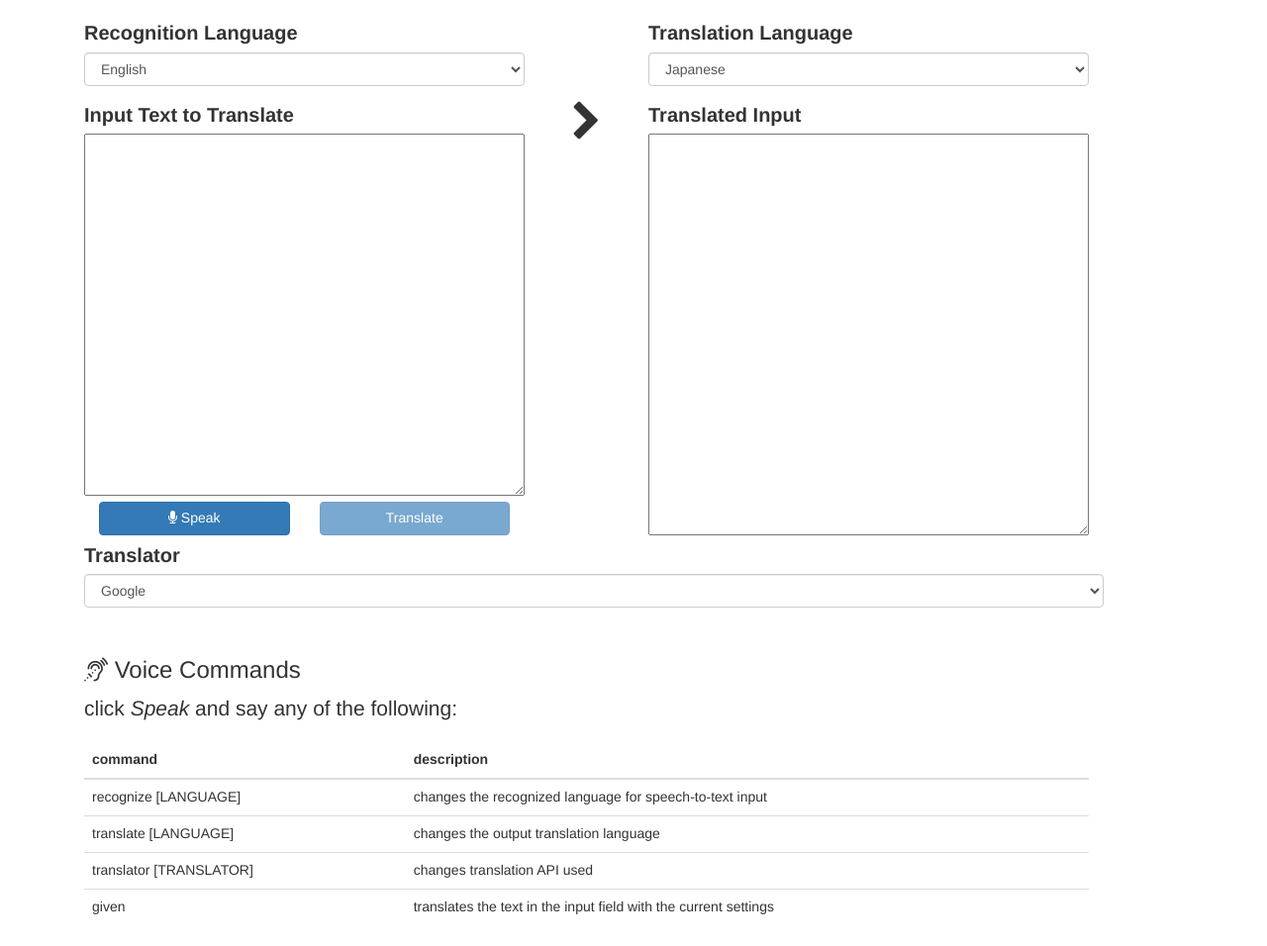
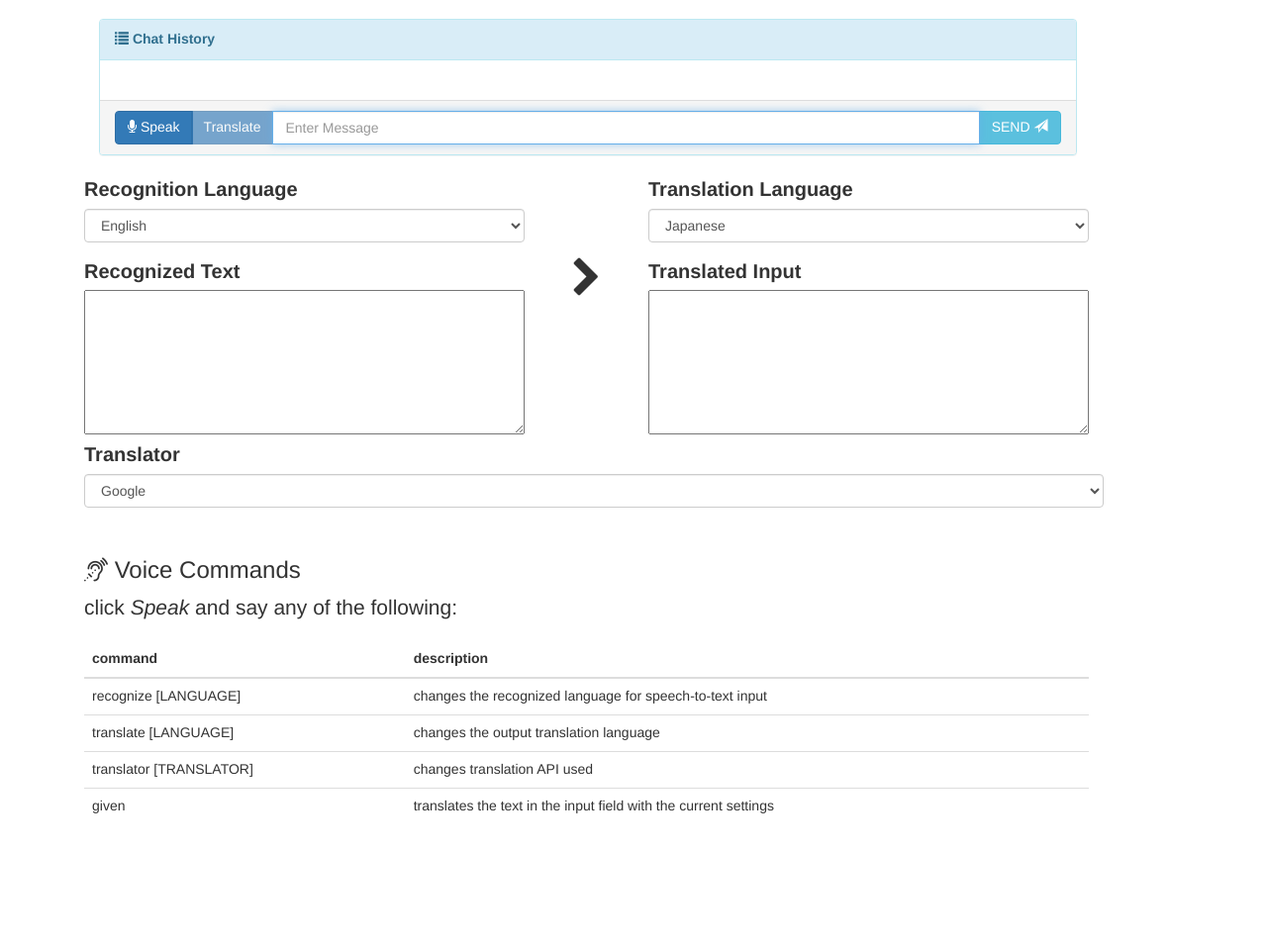
Before and after one commit to danigunawan/convert-to-characters, a Flask app: page / in a window 1280 px wide. Shown: the part 51-1007 px from the top of the page at 99% size. After the commit the page ends 873 px from the top, so only its background shows below. Run offline with Flask 2, Linux system fonts and the light colour scheme; some libraries are stand-ins or nearby versions.

Commit message:
chat initial

```diff
--- a/translation.egg-info/SOURCES.txt
+++ b/translation.egg-info/SOURCES.txt
@@ -24,4 +24,6 @@ translation/static/js/lib/jquery-3.2.1.js
 translation/static/js/lib/responsive_voice.js
 translation/templates/index.html
 translation/templates/layout.html
+translation/templates/login.html
+translation/templates/macros.jinja
 translation/templates/translations.html
--- a/translation/static/js/web_speech_script.js
+++ b/translation/static/js/web_speech_script.js
@@ -160,8 +160,8 @@ $(document).ready(function(){
         success: function(data){
           let callbackParameters = onlyEnableButtons ? callEnableButtons : null
           if($.trim(data.translated_text).length){
-            // $("#untranslated-input").val(data.original_text)
-            $("#input").val(data.original_text)
+            $("#untranslated-input").val(data.original_text)
+            $("#input").val(data.translated_text)
             $("#translated-input").val(data.translated_text)
 
             setRecentTranslation(data.original_text, data.translated_text, data.source_language, data.destination_language)
--- a/translation/templates/index.html
+++ b/translation/templates/index.html
@@ -1,6 +1,86 @@
 {% extends "layout.html" %}
 
 {% block content %}
+
+<script src="//code.jquery.com/jquery-1.11.1.js"></script>
+<script src="//cdnjs.cloudflare.com/ajax/libs/jquery-cookie/1.4.1/jquery.cookie.min.js"></script>
+<script src="//maxcdn.bootstrapcdn.com/bootstrap/3.2.0/js/bootstrap.min.js"></script>
+<script src="https://cdnjs.cloudflare.com/ajax/libs/moment.js/2.18.1/moment.min.js"></script>
+
+<script type="text/javascript" src="//cdnjs.cloudflare.com/ajax/libs/socket.io/1.3.6/socket.io.min.js"></script>
+<script>
+    var channel = "/chat";
+    var socket = io.connect('http://' + document.domain + ':' + location.port + channel);
+
+    socket.on('connect', function() {
+        socket.emit('my_connection', {data: 'I\'m connected!'});
+    });
+
+    socket.on("message", function (message) {
+        refreshMessages(message);
+    });
+
+    function refreshMessages(m) {
+      window.messagewindow = m
+      message = m["data"]
+        $(".media-list").append('<li class="media"><div class="media-body"><div class="media"><div class="media-body">'
+            + message.message + '<br/><small class="text-muted">' + message.author + ' | ' + message.createDate + '</small><hr/></div></div></div></li>');
+    }
+
+    $(function(){
+
+        if (typeof $.cookie("realtime-chat-nickname") === 'undefined') {
+            window.location = "/login"
+        } else {
+            $("#sendMessage").on("click", function() {
+                sendMessage()
+            });
+
+            $('#input').keyup(function(e){
+                if(e.keyCode == 13)
+                {
+                    sendMessage();
+                }
+            });
+        }
+
+        function sendMessage() {
+            $container = $('.media-list');
+            $container[0].scrollTop = $container[0].scrollHeight;
+            var message = $("#input").val();
+            var author = $.cookie("realtime-chat-nickname");
+            socket.emit('message', {data: {message: message, author: author, createDate: moment().format()}});
+            $("#input").val("");
+            $container.animate({ scrollTop: $container[0].scrollHeight }, "slow");
+        }
+    })
+</script>
+
+
+<div class="col-md-11">
+  <div class="panel panel-info">
+    <div class="panel-heading">
+      <strong><span class="glyphicon glyphicon-list"></span> Chat History</strong>
+    </div>
+    <div class="panel-body fixed-panel">
+      <ul class="media-list">
+      </ul>
+    </div>
+    <div class="panel-footer">
+      <div class="input-group">
+        <span class="input-group-btn">
+          <button type=button id=listen class="btn btn-primary "><i class="fa fa-microphone"></i> Speak</button>
+          <button type=button id=translate-given class="btn btn-primary ">Translate</button>
+        </span>
+        <input type="text" class="form-control" placeholder="Enter Message" id="input" autofocus/>
+        <span class="input-group-btn">
+            <button class="btn btn-info" type="button" id="sendMessage">SEND <span class="glyphicon glyphicon-send"></span></button>
+        </span>
+      </div>
+    </div>
+  </div>
+</div>
+
 <div id=translation-area>
   <div class=row>
     <div class=col-md-5>
@@ -13,11 +93,11 @@
   </div>
   <div class=row>
     <div class=col-md-5>
-      {{ macros.build_textarea("Input Text to Translate", "input", 18, True, False) }}
+      {{ macros.build_textarea("Recognized Text", "untranslated-input", 7, False, True) }}
     </div>
     <div class="col-md-1 text-center"><i class="fa fa-chevron-right fa-3x"></i></div>
     <div class=col-md-5>
-      {{ macros.build_textarea("Translated Input", "translated-input", 20, False, True) }}
+      {{ macros.build_textarea("Translated Input", "translated-input", 7, False, True) }}
     </div>
   </div>
   <div class=row>
--- a/translation/templates/macros.jinja
+++ b/translation/templates/macros.jinja
@@ -18,7 +18,7 @@
   <textarea id={{textAreaId}} cols=50 rows={{textAreaHeight}} {% if readOnly %} readonly {% endif %}}></textarea><br/>
   {% if translateButton == True %}
     <div class=col-md-6>
-      <button type=button id=listen class="btn btn-primary btn-block"><i class="fa fa-microphone"></i> Speak</button>
+      <button type=button id=listen-2 class="btn btn-primary btn-block"><i class="fa fa-microphone"></i> Speak</button>
     </div>
     <div class=col-md-6>
       <button type=button id=translate-given class="btn btn-primary btn-block">Translate</button>
--- a/translation/translation.py
+++ b/translation/translation.py
@@ -5,9 +5,11 @@ from yandex_translate import YandexTranslate
 from collections import OrderedDict
 from setup_app import create_app
 # from models import *
+from flask_socketio import SocketIO, emit, join_room
 import pdb
 
 app = create_app()
+socketio = SocketIO(app)
 
 @app.route("/")
 def index():
@@ -56,6 +58,18 @@ def show_translations():
     # return render_template("translations.html", translations=translations)
     return jsonify({"success": True})
 
+@app.route('/login')
+def login():
+    return render_template('login.html')
+
+@socketio.on("message", namespace="/chat")
+def chat_message(message):
+    emit('message', {'data': message['data']}, broadcast = True)
+
+@socketio.on('connect', namespace='/chat')
+def test_connect():
+    emit('my response', {'data': 'Connected', 'count': 0})
+
 @app.context_processor
 def override_url_for():
     return dict(url_for=dated_url_for)
@@ -78,4 +92,5 @@ def get_translated_text_from_api(api, original_text, destination_language):
         return translator.translate(original_text, destination_language)["text"][0]
 
 if __name__ == "__main__":
-    app.run()
+    # app.run()
+    socketio.run(app)
```
Also changed, not shown: translation/templates/login.html (added, +53 -0 lines), translation/static/js/bundle.js, 2 other files.
